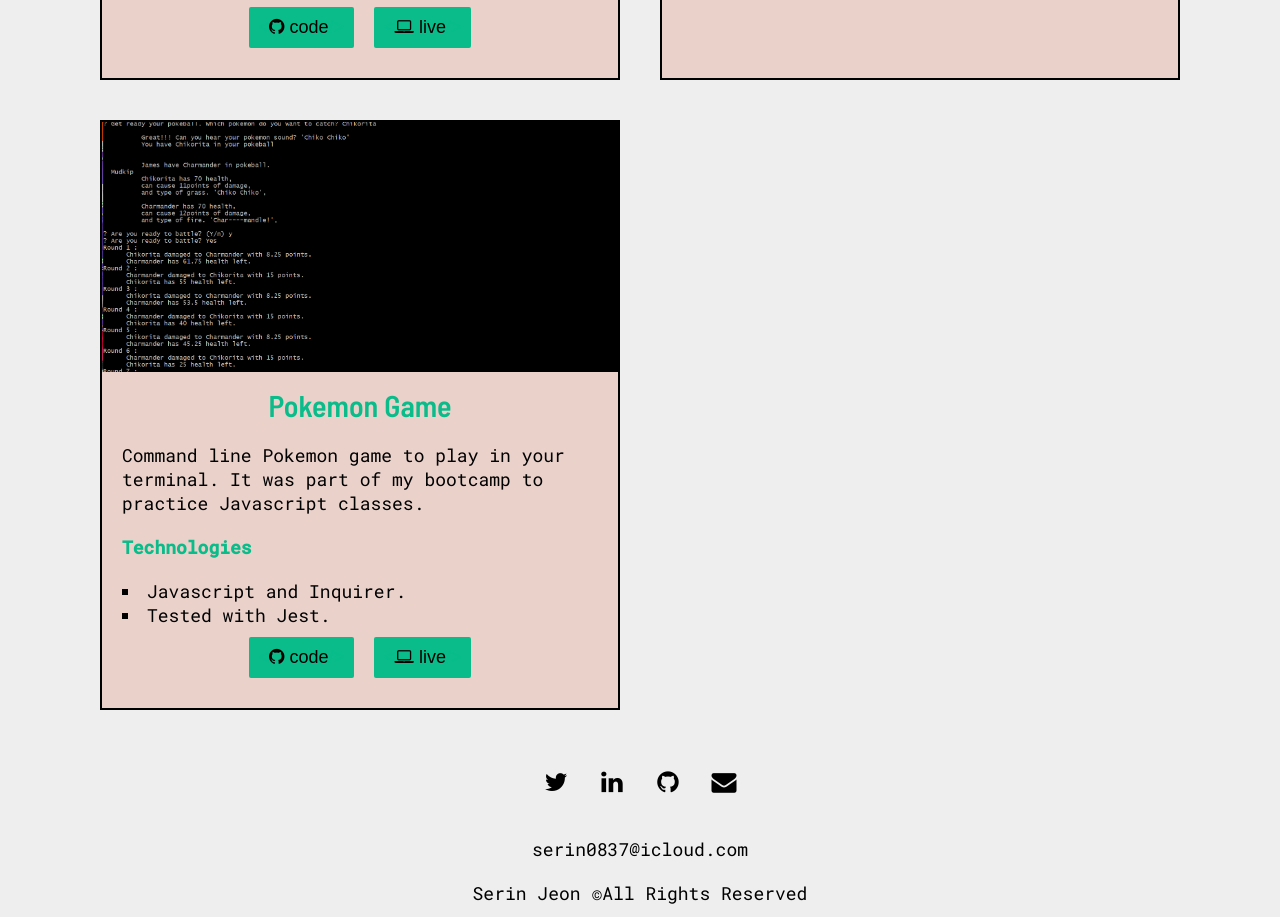
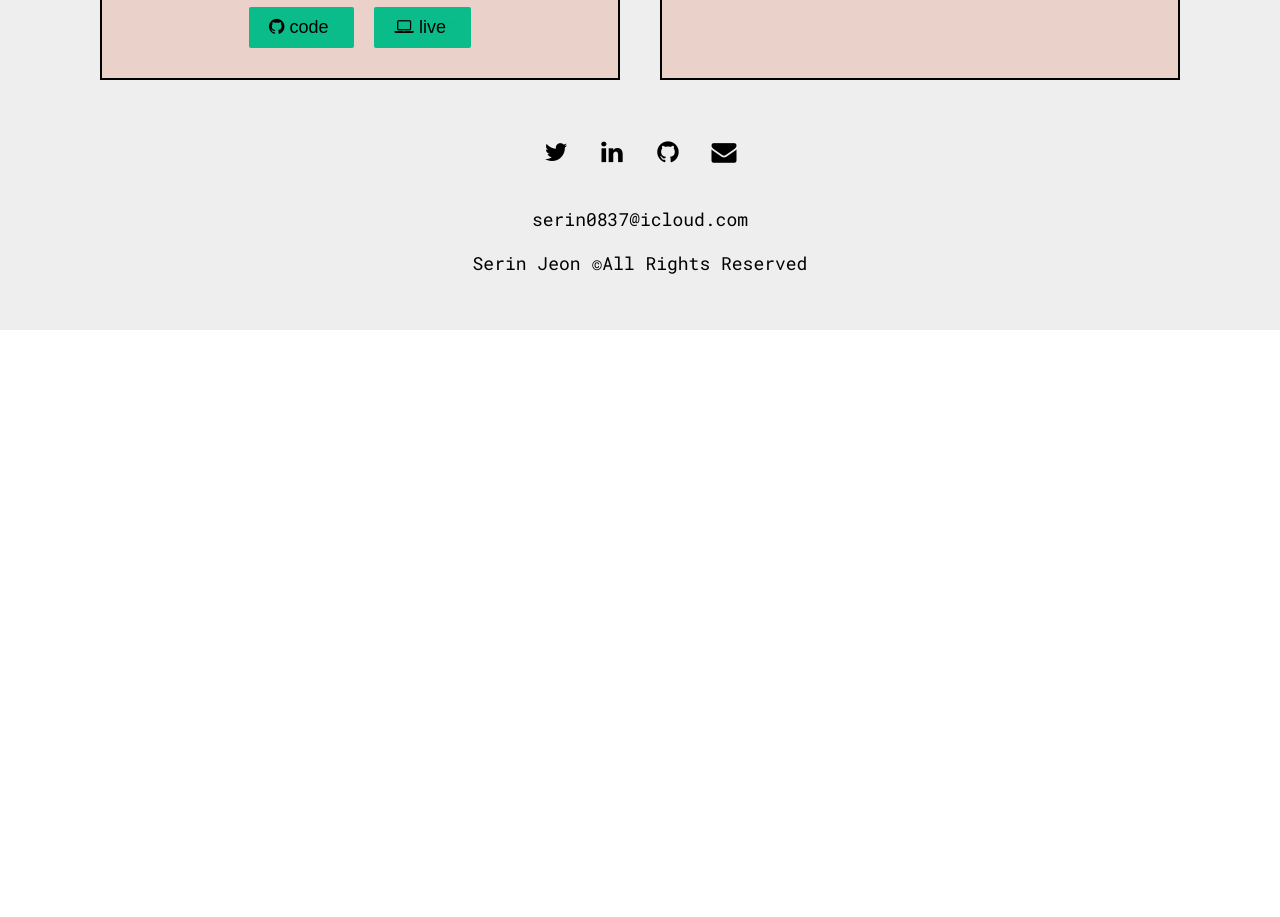
Before and after one commit to serin0837/portfolio, a React (Create React App) app: page /project in a window 1280 px wide. Shown: the part 1540-2457 px from the top of the page. After the commit the page ends 1870 px from the top, so only its background shows below. Built offline with nearby package versions, Linux system fonts and the light colour scheme.

Commit message:
delete one project

```diff
--- a/src/component/Project.jsx
+++ b/src/component/Project.jsx
@@ -239,56 +239,6 @@
               </div>
             </div>
           </div>
-          <div className="each-project">
-            <div>
-              <img
-                className="project-image"
-                src={pokemon}
-                alt="pokemon-terminal-game"
-              />
-            </div>
-            <h3 className="project-title">Pokemon Game</h3>
-            <div className="project-explain">
-              <p>
-                Command line Pokemon game to play in your terminal. It was part
-                of my bootcamp to practice Javascript classes.
-              </p>
-              <div className="project-tech">
-                <h4>Technologies</h4>
-                <ul>
-                  <li> Javascript and Inquirer.</li>
-                  <li>Tested with Jest.</li>
-                </ul>
-              </div>
-              <div className="project-button">
-                <button>
-                  <a
-                    href="https://github.com/serin0837/pokemon"
-                    target="_blank"
-                    className="projects"
-                    rel="noopener noreferrer"
-                  >
-                    <span className="code">&lt;</span>
-                    <i className="fa fa-github" aria-hidden="true"></i> code
-                    <span className="code">&#47;&gt;</span>
-                  </a>
-                </button>
-
-                <button>
-                  <a
-                    href="https://github.com/serin0837/word-list-app"
-                    target="_blank"
-                    className="projects"
-                    rel="noopener noreferrer"
-                  >
-                    <span className="code">&lt;</span>
-                    <i className="fa fa-laptop" aria-hidden="true"></i> live
-                    <span className="code">&#47;&gt;</span>
-                  </a>
-                </button>
-              </div>
-            </div>
-          </div>
         </div>
       </section>
     </div>
```
